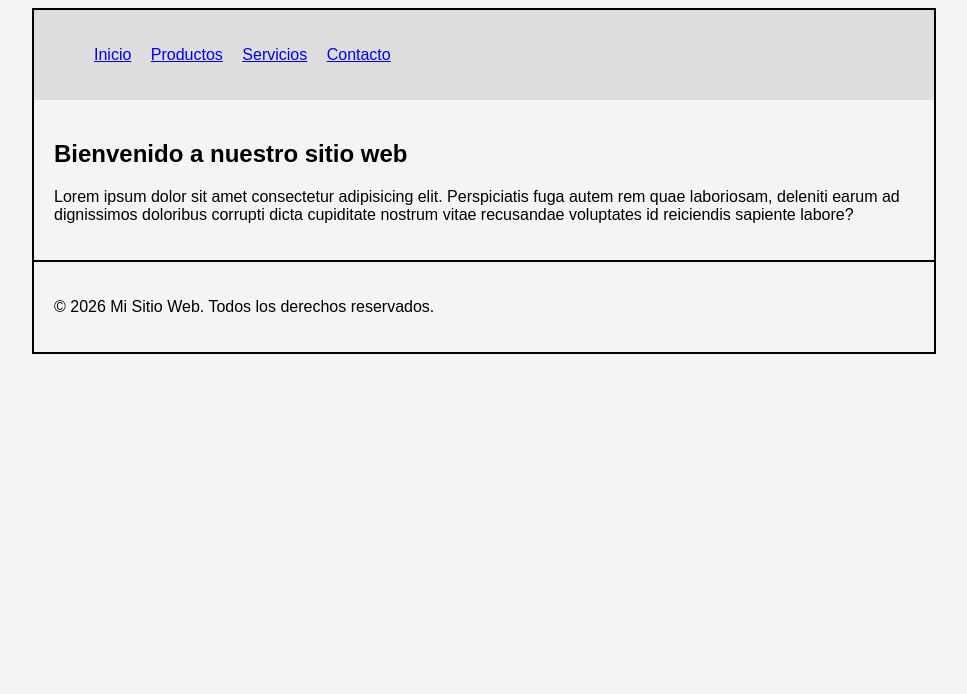
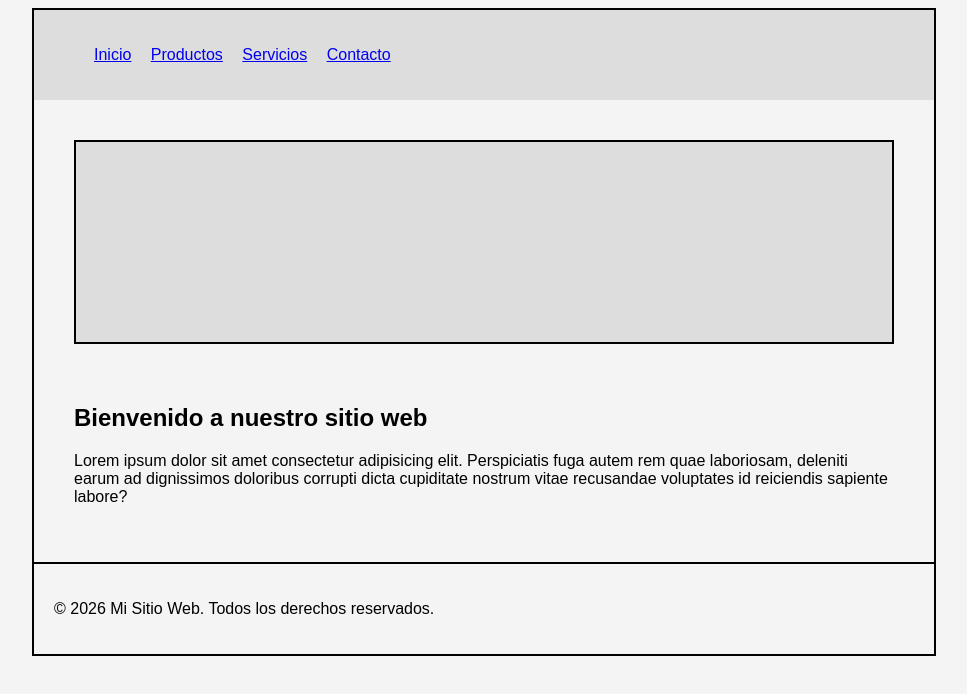
Before and after one commit to amishellsantos-blip/css_basico_andrea, a plain HTML site: page index.html in a window 1280 px wide. Shown: the whole page, without its empty margins (156-1123 px from the left). Drawn offline with Linux system fonts and the light colour scheme.

Commit message:
13/03/2026

```diff
--- a/css/style.css
+++ b/css/style.css
@@ -14,6 +14,18 @@ background:#ddd;
 padding:20px;
 }
 
+.banner{
+height:200px;
+border:2px solid black;
+margin:20px;
+background:#ddd;
+}
+
+.contenido{
+padding:20px;
+}
+
+
 .menu ul li {
 list-style:none;
 display:inline;
--- a/index.html
+++ b/index.html
@@ -22,6 +22,8 @@
         </header>
 
         <main>
+       <div class="banner"></div>
+
         <div class="contenido">
 
             <h2>Bienvenido a nuestro sitio web</h2>
```
Also changed, not shown: view/contacto.html (+2 -2 lines), view/productos.html (+3 -3 lines), view/servicios.html (+2 -3 lines).
